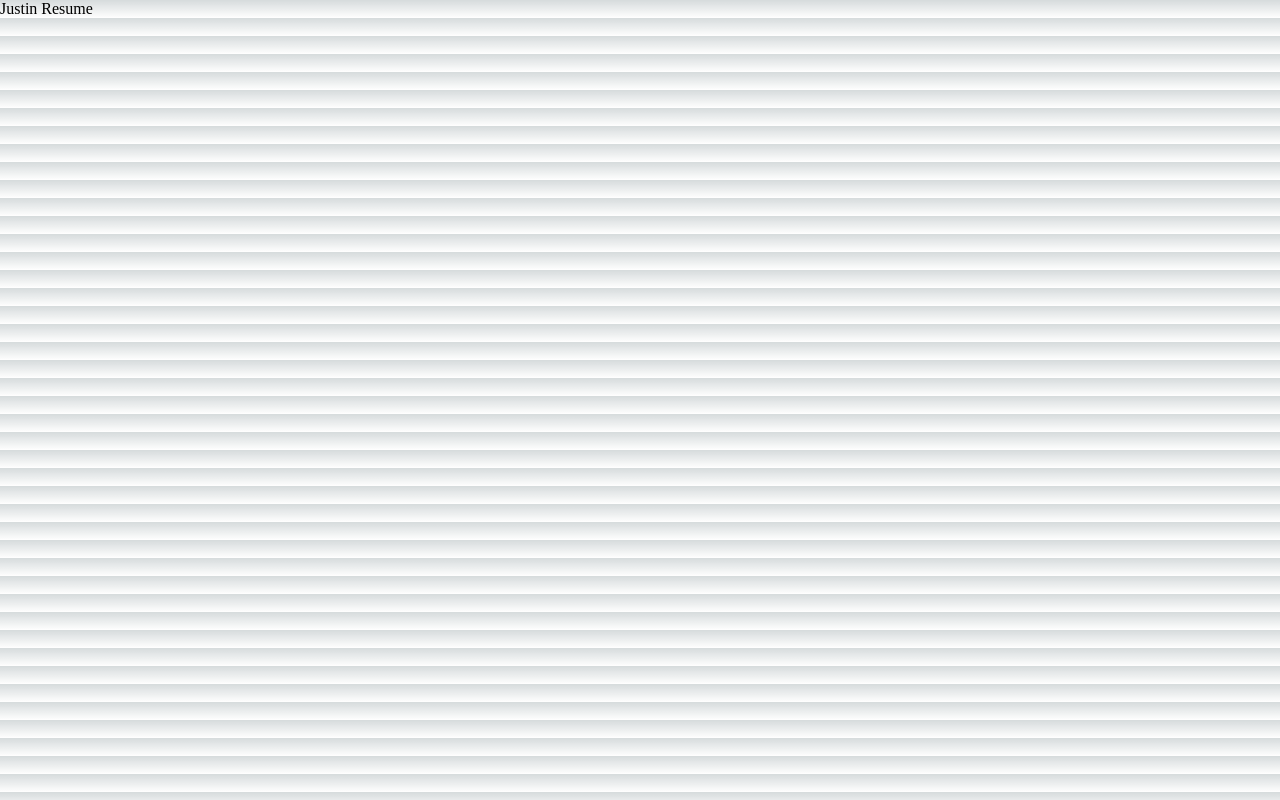
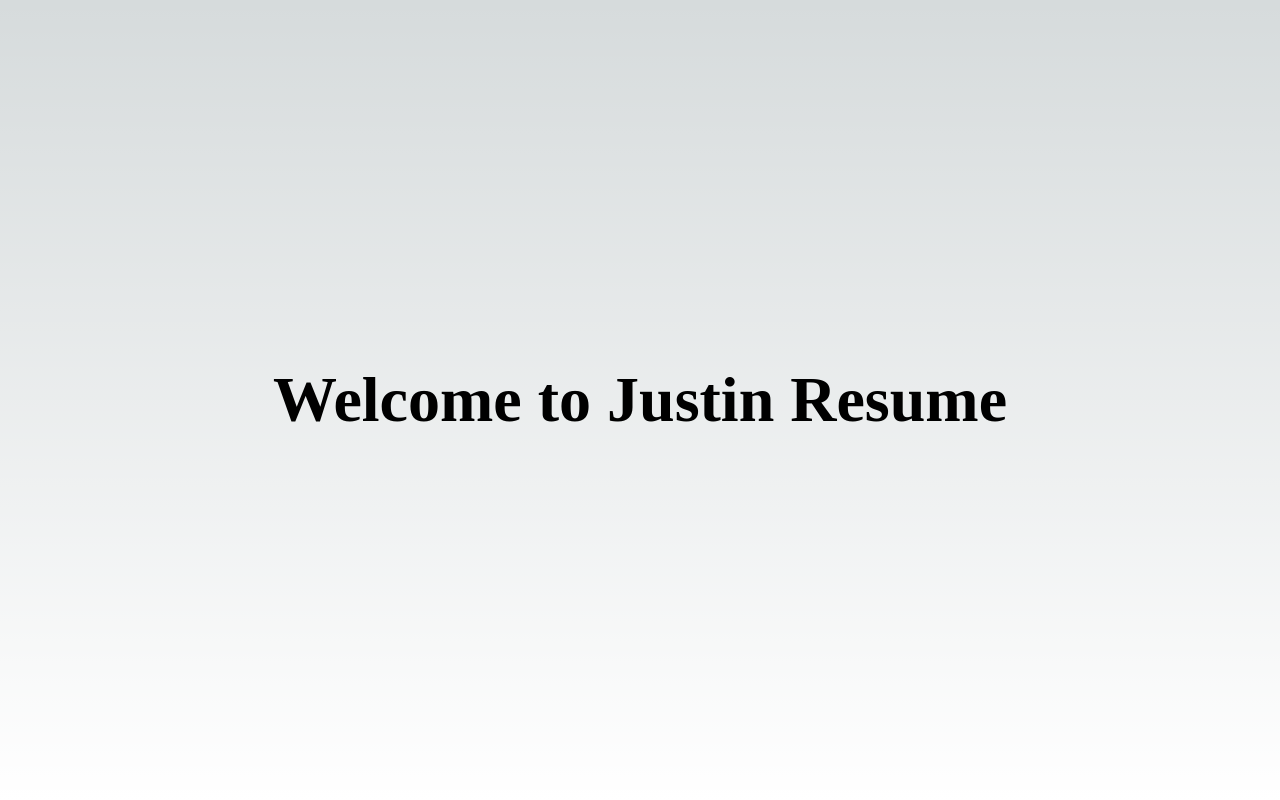
Before and after one commit to justin-supertree/justin-future, a Next.js app: page / in a window 1280 px wide. Built offline with nearby package versions, Linux system fonts and the light colour scheme.

Commit message:
feat: main page markup

```diff
--- a/src/pages/index.tsx
+++ b/src/pages/index.tsx
@@ -1,18 +1,33 @@
 import Head from "next/head";
-import { Inter } from "next/font/google";
+import styled from "@emotion/styled";
 
-const inter = Inter({ subsets: ["latin"] });
+const Container = styled.div`
+  display: flex;
+  align-items: center;
+  justify-content: center;
+  width: 100%;
+  height: 100vh;
+`;
+
+const Title = styled.h1`
+  font-size: 4rem;
+`;
 
 export default function Home() {
   return (
     <>
       <Head>
-        <title>Create Next App</title>
+        <title>Justin Park Resume</title>
         <meta name="description" content="Generated by create next app" />
         <meta name="viewport" content="width=device-width, initial-scale=1" />
         <link rel="icon" href="/favicon.ico" />
       </Head>
-      <div>Justin Resume</div>
+
+      <Container>
+        <div>
+          <Title>Welcome to Justin Resume</Title>
+        </div>
+      </Container>
     </>
   );
 }
```
Also changed, not shown: package.json (+6 -4 lines), 1 other file (tests, documents, lock files or other folders).
